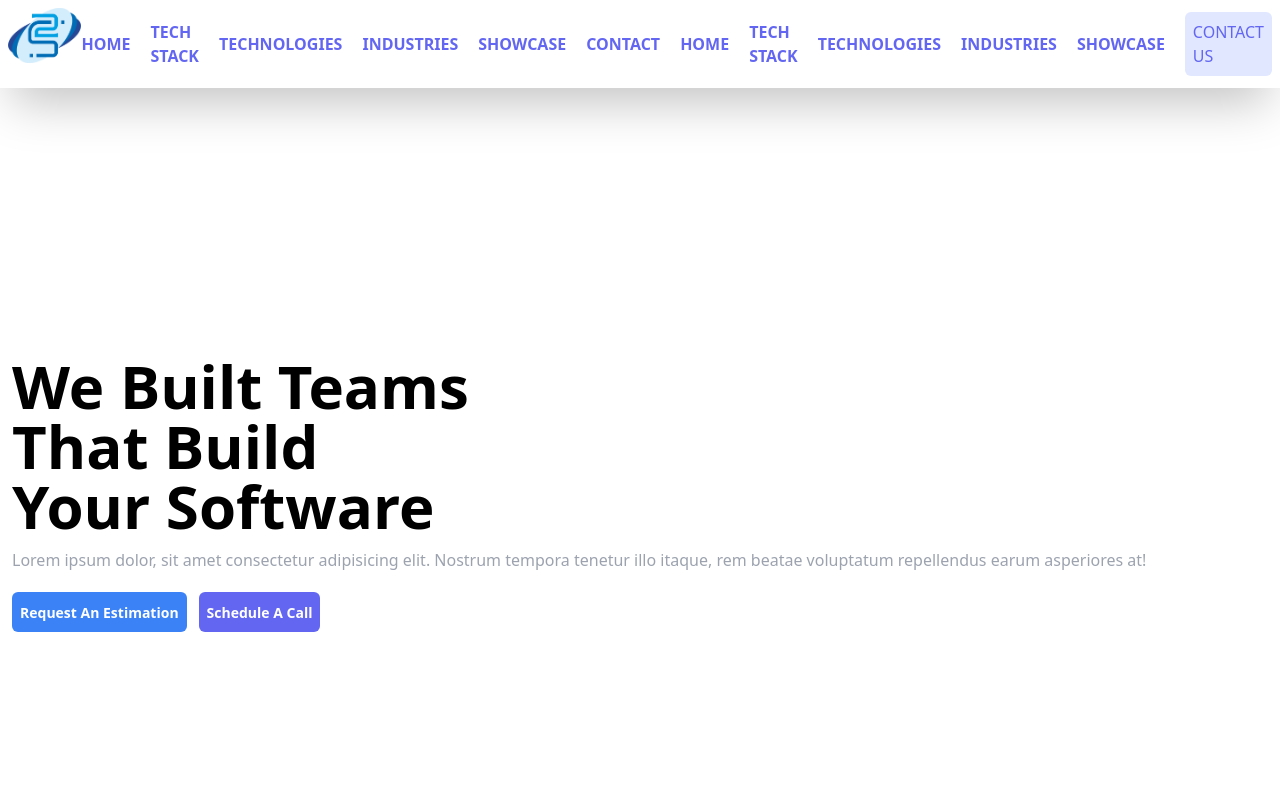
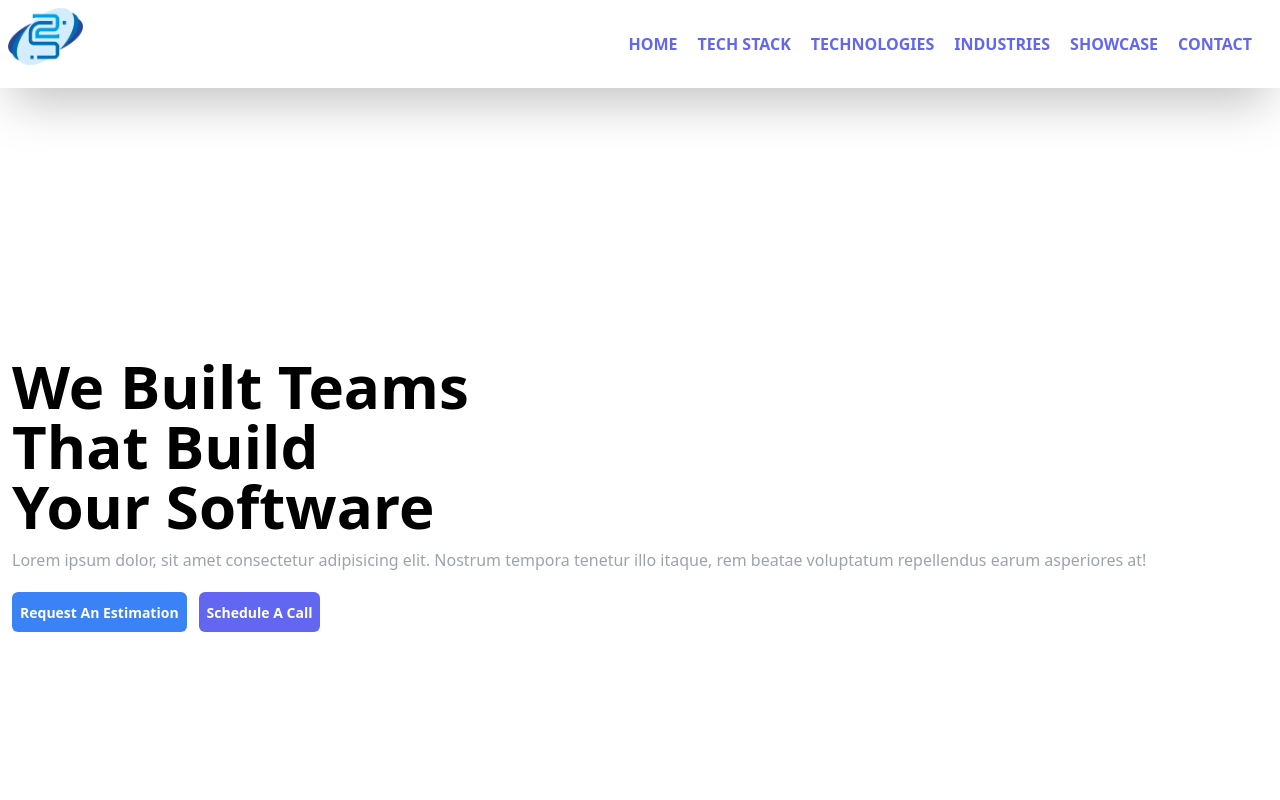
Before and after one commit to 2Stack2021/Two-stack-private-limited, a Next.js app: page / in a window 1280 px wide. Shown: the top 800 px of the page. Built offline with nearby package versions, Linux system fonts and the light colour scheme.

Commit message:
bug fixes

```diff
--- a/components/ui/navbar/index.tsx
+++ b/components/ui/navbar/index.tsx
@@ -17,37 +17,6 @@ export const NavBar: React.FC<INavbarProps> = ({ links, logo }) => {
                                    </li>
                               </a>
                          ))}
-                         <a href="#home">
-                              <li className="text-primary-500 text-md mr-5 uppercase font-semibold">
-                                   Home
-                              </li>
-                         </a>
-                         <a href="#techs">
-                              <li className="text-primary-500 text-md mr-5 uppercase font-semibold">
-                                   Tech stack
-                              </li>
-                         </a>
-                         <a href="#technologies">
-                              <li className="text-primary-500 text-md mr-5 uppercase font-semibold">
-                                   Technologies
-                              </li>
-                         </a>
-                         <a href="#Indus">
-                              <li className="text-primary-500 text-md mr-5 uppercase font-semibold">
-                                   Industries
-                              </li>
-                         </a>
-
-                         <a href="#shadow">
-                              <li className="text-primary-500 text-md mr-5 uppercase font-semibold">
-                                   Showcase
-                              </li>
-                         </a>
-                         <a href="#contact">
-                              <li className="text-primary-500 text-md rounded-md uppercase bg-primary-100 p-2">
-                                   Contact us
-                              </li>
-                         </a>
                     </ul>
                </div>
           </nav>
```
